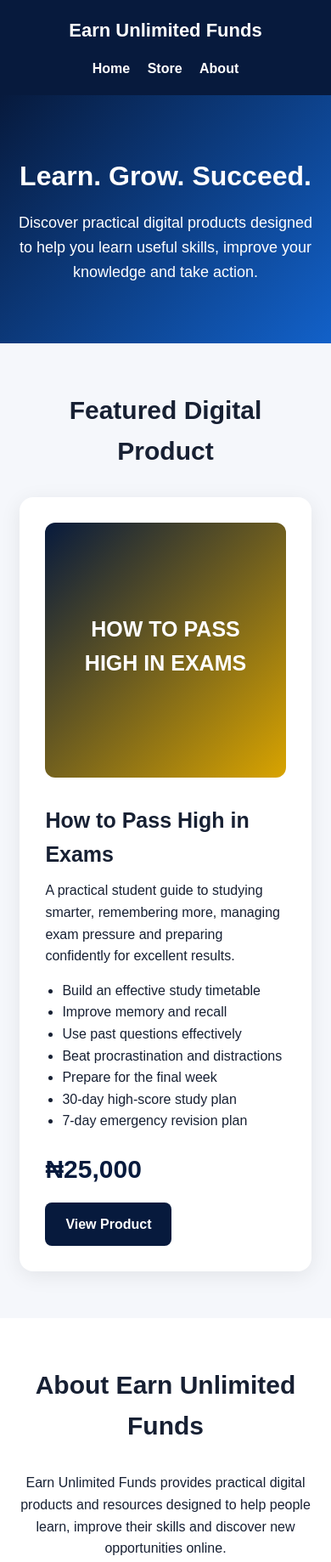
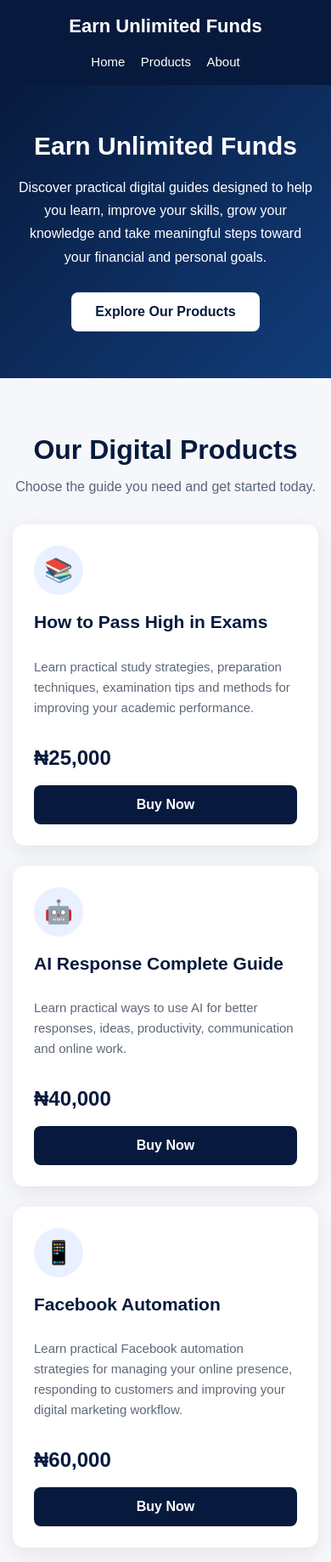
Before and after one commit to gbengus402/Earn-unlimited-funds, a website: page public/index.html in a window 390 px wide. Shown: the top 1838 px of the page at 85% size. Drawn offline with Linux system fonts and the light colour scheme.

Commit message:
Refactor index.html for improved layout and styling
Updated the layout and styling of the index.html file, including header, hero section, product cards, and footer. Improved responsiveness and visual design elements.

```diff
--- a/public/index.html
+++ b/public/index.html
@@ -3,164 +3,235 @@
 <head>
   <meta charset="UTF-8">
   <meta name="viewport" content="width=device-width, initial-scale=1.0">
+
   <title>Earn Unlimited Funds | Digital Store</title>
 
   <style>
     * {
       box-sizing: border-box;
-      margin: 0;
-      padding: 0;
     }
 
     body {
+      margin: 0;
       font-family: Arial, sans-serif;
       background: #f5f7fb;
       color: #172033;
-      line-height: 1.6;
     }
 
     header {
       background: #071a3d;
       color: white;
-      padding: 18px 6%;
-      display: flex;
-      justify-content: space-between;
-      align-items: center;
-      flex-wrap: wrap;
-      gap: 15px;
+      padding: 18px 20px;
+      position: sticky;
+      top: 0;
+      z-index: 1000;
     }
 
-    header h2 {
+    .nav {
+      max-width: 1150px;
+      margin: auto;
+      display: flex;
+      align-items: center;
+      justify-content: space-between;
+      gap: 20px;
+    }
+
+    .logo {
       font-size: 22px;
+      font-weight: bold;
     }
 
     nav a {
       color: white;
       text-decoration: none;
       margin-left: 18px;
+      font-size: 15px;
+    }
+
+    .hero {
+      background: linear-gradient(135deg, #071a3d, #123d7a);
+      color: white;
+      text-align: center;
+      padding: 70px 20px;
+    }
+
+    .hero h1 {
+      margin: 0 0 18px;
+      font-size: 42px;
+    }
+
+    .hero p {
+      max-width: 720px;
+      margin: auto;
+      font-size: 18px;
+      line-height: 1.7;
+    }
+
+    .hero-button {
+      display: inline-block;
+      margin-top: 28px;
+      padding: 14px 28px;
+      background: #ffffff;
+      color: #071a3d;
+      text-decoration: none;
+      border-radius: 8px;
       font-weight: bold;
     }
 
-    .hero {
-      text-align: center;
-      padding: 70px 20px;
-      background: linear-gradient(135deg, #071a3d, #1261c9);
-      color: white;
+    .section {
+      max-width: 1150px;
+      margin: auto;
+      padding: 55px 20px;
     }
 
-    .hero h1 {
-      font-size: 42px;
-      margin-bottom: 15px;
+    .section-title {
+      text-align: center;
+      margin-bottom: 35px;
     }
 
-    .hero p {
-      max-width: 700px;
-      margin: auto;
-      font-size: 18px;
+    .section-title h2 {
+      font-size: 32px;
+      margin-bottom: 10px;
+      color: #071a3d;
     }
 
-    .section {
-      padding: 55px 6%;
+    .section-title p {
+      color: #596579;
     }
 
-    .section h2 {
-      text-align: center;
-      margin-bottom: 30px;
-      font-size: 30px;
+    .products {
+      display: grid;
+      grid-template-columns: repeat(3, 1fr);
+      gap: 24px;
     }
 
-    .product {
-      max-width: 850px;
-      margin: auto;
+    .product-card {
       background: white;
-      border-radius: 16px;
-      padding: 30px;
-      box-shadow: 0 5px 25px rgba(0,0,0,0.08);
-      display: grid;
-      grid-template-columns: 1fr 1.5fr;
-      gap: 30px;
-      align-items: center;
+      border-radius: 14px;
+      padding: 25px;
+      box-shadow: 0 6px 25px rgba(0, 0, 0, 0.08);
+      display: flex;
+      flex-direction: column;
+      min-height: 330px;
+      transition: transform 0.2s ease, box-shadow 0.2s ease;
     }
 
-    .cover {
-      background: linear-gradient(135deg, #071a3d, #d9a400);
-      color: white;
-      min-height: 300px;
-      border-radius: 12px;
+    .product-card:hover {
+      transform: translateY(-5px);
+      box-shadow: 0 10px 30px rgba(0, 0, 0, 0.12);
+    }
+
+    .product-icon {
+      width: 58px;
+      height: 58px;
+      border-radius: 50%;
+      background: #e9f0ff;
       display: flex;
       align-items: center;
       justify-content: center;
-      text-align: center;
-      padding: 25px;
+      font-size: 27px;
+      margin-bottom: 18px;
     }
 
-    .cover h3 {
-      font-size: 28px;
+    .product-card h3 {
+      margin: 0 0 12px;
+      color: #071a3d;
+      font-size: 21px;
+      line-height: 1.3;
     }
 
-    .product h3 {
-      font-size: 25px;
-      margin-bottom: 10px;
+    .product-card p {
+      color: #5d6878;
+      line-height: 1.6;
+      font-size: 15px;
+      flex-grow: 1;
     }
 
     .price {
-      font-size: 30px;
+      font-size: 24px;
       font-weight: bold;
-      margin: 15px 0;
       color: #071a3d;
+      margin: 18px 0;
     }
 
-    .product ul {
-      margin: 15px 0 20px 20px;
+    .buy-button {
+      display: block;
+      width: 100%;
+      text-align: center;
+      background: #071a3d;
+      color: white;
+      text-decoration: none;
+      padding: 14px;
+      border-radius: 8px;
+      font-weight: bold;
+      font-size: 16px;
     }
 
-    .button {
-      display: inline-block;
-      background: #071a3d;
-      color: white;
-      padding: 13px 24px;
-      border-radius: 8px;
-      text-decoration: none;
-      font-weight: bold;
-    }
-
-    .button:hover {
-      opacity: 0.9;
+    .buy-button:hover {
+      background: #123d7a;
     }
 
     .about {
       background: white;
-      text-align: center;
+      border-radius: 14px;
+      padding: 35px;
+      box-shadow: 0 5px 20px rgba(0, 0, 0, 0.06);
+      line-height: 1.8;
     }
 
-    .about p {
-      max-width: 750px;
-      margin: auto;
+    .about h2 {
+      color: #071a3d;
     }
 
     footer {
       background: #071a3d;
       color: white;
       text-align: center;
-      padding: 25px;
+      padding: 30px 20px;
+      margin-top: 30px;
     }
 
-    @media (max-width: 700px) {
-      header {
-        justify-content: center;
-        text-align: center;
+    footer p {
+      margin: 6px 0;
+    }
+
+    @media (max-width: 900px) {
+      .products {
+        grid-template-columns: repeat(2, 1fr);
+      }
+
+      .hero h1 {
+        font-size: 35px;
+      }
+    }
+
+    @media (max-width: 600px) {
+      .nav {
+        flex-direction: column;
       }
 
       nav a {
-        margin: 0 8px;
+        margin: 0 7px;
+      }
+
+      .products {
+        grid-template-columns: 1fr;
+      }
+
+      .hero {
+        padding: 55px 18px;
       }
 
       .hero h1 {
-        font-size: 32px;
+        font-size: 30px;
       }
 
-      .product {
-        grid-template-columns: 1fr;
+      .hero p {
+        font-size: 16px;
+      }
+
+      .section {
+        padding: 40px 15px;
       }
     }
   </style>
@@ -168,74 +239,232 @@
 
 <body>
 
+  <!-- HEADER -->
   <header>
-  <h2>Earn Unlimited Funds</h2>
+    <div class="nav">
+      <div class="logo">Earn Unlimited Funds</div>
 
       <nav>
-    <a href="/">Home</a>
-    <a href="#store">Store</a>
+        <a href="#home">Home</a>
+        <a href="#products">Products</a>
         <a href="#about">About</a>
       </nav>
+    </div>
   </header>
 
-<section class="hero">
-  <h1>Learn. Grow. Succeed.</h1>
+
+  <!-- HERO -->
+  <section class="hero" id="home">
+    <h1>Earn Unlimited Funds</h1>
 
     <p>
-    Discover practical digital products designed to help you
-    learn useful skills, improve your knowledge and take action.
+      Discover practical digital guides designed to help you learn,
+      improve your skills, grow your knowledge and take meaningful
+      steps toward your financial and personal goals.
     </p>
+
+    <a href="#products" class="hero-button">
+      Explore Our Products
+    </a>
   </section>
 
-<section id="store" class="section">
-  <h2>Featured Digital Product</h2>
 
-  <div class="product">
+  <!-- PRODUCTS -->
+  <section class="section" id="products">
 
-    <div class="cover">
-      <h3>HOW TO PASS HIGH IN EXAMS</h3>
+    <div class="section-title">
+      <h2>Our Digital Products</h2>
+
+      <p>
+        Choose the guide you need and get started today.
+      </p>
     </div>
 
-    <div>
+
+    <div class="products">
+
+      <!-- PRODUCT 1 -->
+      <div class="product-card">
+        <div class="product-icon">📚</div>
+
         <h3>How to Pass High in Exams</h3>
 
         <p>
-        A practical student guide to studying smarter, remembering more,
-        managing exam pressure and preparing confidently for excellent results.
+          Learn practical study strategies, preparation techniques,
+          examination tips and methods for improving your academic
+          performance.
         </p>
-
-      <ul>
-        <li>Build an effective study timetable</li>
-        <li>Improve memory and recall</li>
-        <li>Use past questions effectively</li>
-        <li>Beat procrastination and distractions</li>
-        <li>Prepare for the final week</li>
-        <li>30-day high-score study plan</li>
-        <li>7-day emergency revision plan</li>
-      </ul>
 
         <div class="price">₦25,000</div>
 
-      <a href="/product.html" class="button">
-        View Product
+        <a
+          href="/product.html?id=how-to-pass-high-in-exams"
+          class="buy-button"
+        >
+          Buy Now
+        </a>
+      </div>
+
+
+      <!-- PRODUCT 2 -->
+      <div class="product-card">
+        <div class="product-icon">🤖</div>
+
+        <h3>AI Response Complete Guide</h3>
+
+        <p>
+          Learn practical ways to use AI for better responses,
+          ideas, productivity, communication and online work.
+        </p>
+
+        <div class="price">₦40,000</div>
+
+        <a
+          href="/product.html?id=ai-response-complete-guide"
+          class="buy-button"
+        >
+          Buy Now
+        </a>
+      </div>
+
+
+      <!-- PRODUCT 3 -->
+      <div class="product-card">
+        <div class="product-icon">📱</div>
+
+        <h3>Facebook Automation</h3>
+
+        <p>
+          Learn practical Facebook automation strategies for
+          managing your online presence, responding to customers
+          and improving your digital marketing workflow.
+        </p>
+
+        <div class="price">₦60,000</div>
+
+        <a
+          href="/product.html?id=facebook-automation"
+          class="buy-button"
+        >
+          Buy Now
+        </a>
+      </div>
+
+
+      <!-- PRODUCT 4 -->
+      <div class="product-card">
+        <div class="product-icon">💰</div>
+
+        <h3>How to Save a Billion from a Zero Account</h3>
+
+        <p>
+          Explore practical money habits, saving strategies,
+          financial planning and long-term approaches to building
+          better financial discipline.
+        </p>
+
+        <div class="price">₦80,000</div>
+
+        <a
+          href="/product.html?id=save-a-billion-from-zero-account"
+          class="buy-button"
+        >
+          Buy Now
+        </a>
+      </div>
+
+
+      <!-- PRODUCT 5 -->
+      <div class="product-card">
+        <div class="product-icon">🤰</div>
+
+        <h3>Pregnancy Care Guide</h3>
+
+        <p>
+          A practical guide containing useful pregnancy-care
+          information, preparation tips, healthy routines and
+          important considerations.
+        </p>
+
+        <div class="price">₦150,000</div>
+
+        <a
+          href="/product.html?id=pregnancy-care"
+          class="buy-button"
+        >
+          Buy Now
+        </a>
+      </div>
+
+
+      <!-- PRODUCT 6 -->
+      <div class="product-card">
+        <div class="product-icon">🚀</div>
+
+        <h3>Sell Faster Professional Ebook</h3>
+
+        <p>
+          Learn practical selling approaches, customer attraction,
+          offer presentation and strategies that can help improve
+          your chances of making sales.
+        </p>
+
+        <div class="price">₦150,200</div>
+
+        <a
+          href="/product.html?id=sell-faster"
+          class="buy-button"
+        >
+          Buy Now
         </a>
       </div>
 
     </div>
   </section>
 
-<section id="about" class="section about">
+
+  <!-- ABOUT -->
+  <section class="section" id="about">
+
+    <div class="about">
+
       <h2>About Earn Unlimited Funds</h2>
 
       <p>
-    Earn Unlimited Funds provides practical digital products and resources
-    designed to help people learn, improve their skills and discover new
-    opportunities online.
+        Earn Unlimited Funds is a digital platform created to provide
+        practical resources, guides and educational materials that
+        can help people develop useful knowledge and skills.
       </p>
+
+      <p>
+        Our goal is to make valuable digital information easily
+        accessible while providing a simple and secure purchasing
+        experience.
+      </p>
+
+      <p>
+        After successful payment, customers receive secure access
+        to their purchased digital product.
+      </p>
+
+    </div>
+
   </section>
 
+
+  <!-- FOOTER -->
   <footer>
-  <p>© 2026 Earn Unlimited Funds. All rights reserved.</p>
+
+    <p><strong>Earn Unlimited Funds</strong></p>
+
+    <p>
+      Build your knowledge. Take action. Move forward.
+    </p>
+
+    <p>
+      © 2026 Earn Unlimited Funds. All rights reserved.
+    </p>
+
   </footer>
 
 </body>
```
Lines whose indentation alone changed are shown as unchanged.
